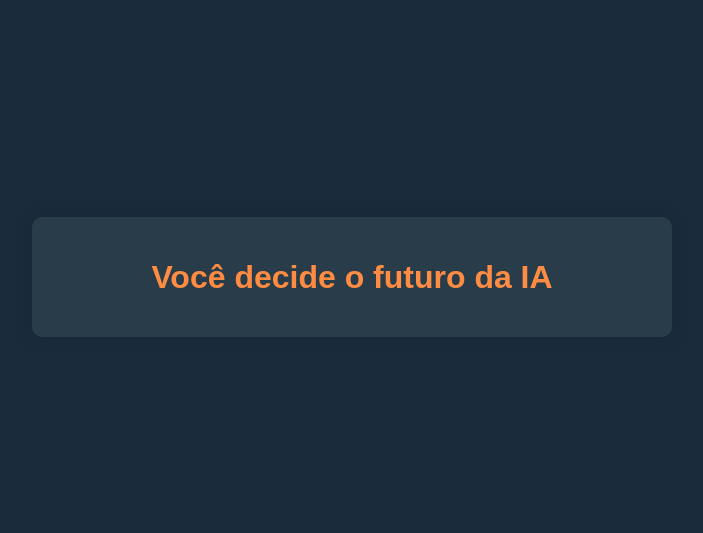
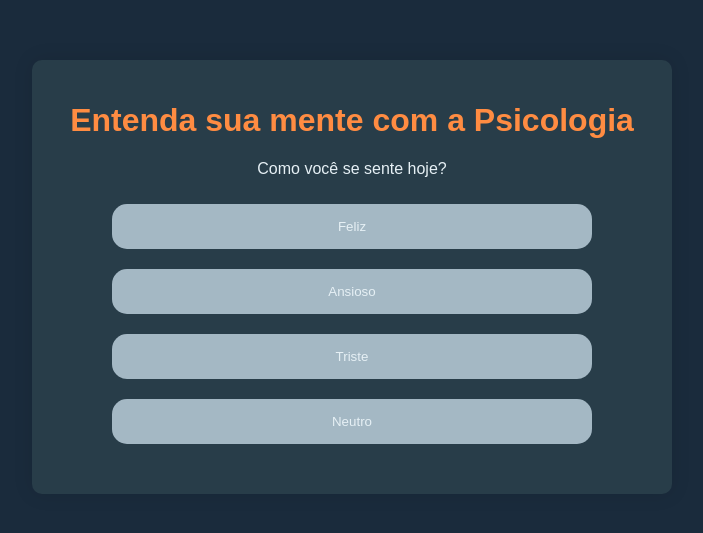
Before and after one commit to kassyellem/-Intelig-ncia-Artificial, a plain HTML site: page index.html in a window 1280 px wide. Shown: the part 131-664 px from the top of the page, without its empty margins (288-991 px from the left). Drawn offline with Linux system fonts and the light colour scheme.

Commit message:
Update index.html

```diff
--- a/index.html
+++ b/index.html
@@ -4,13 +4,20 @@
     <meta charset="UTF-8">
     <meta name="viewport" content="width=device-width, initial-scale=1.0">
     <link rel="stylesheet" href="style.css">
-    <title>Você decide o futuro da IA</title>
+    <title>A Psicologia e Você</title>
 </head>
 <body>
     <div class="caixa-principal">
-        <h1>Você decide o futuro da IA</h1>
-        <div class="caixa-perguntas"></div>
-        <div class="caixa-alternativas"></div>
+        <h1>Entenda sua mente com a Psicologia</h1>
+        <div class="caixa-perguntas">
+            <p>Como você se sente hoje?</p>
+        </div>
+        <div class="caixa-alternativas">
+            <button onclick="mostrarResultado('feliz')">Feliz</button>
+            <button onclick="mostrarResultado('ansioso')">Ansioso</button>
+            <button onclick="mostrarResultado('triste')">Triste</button>
+            <button onclick="mostrarResultado('neutro')">Neutro</button>
+        </div>
         <div class="caixa-resultado">
             <p class="texto-resultado"></p>
         </div>
```
